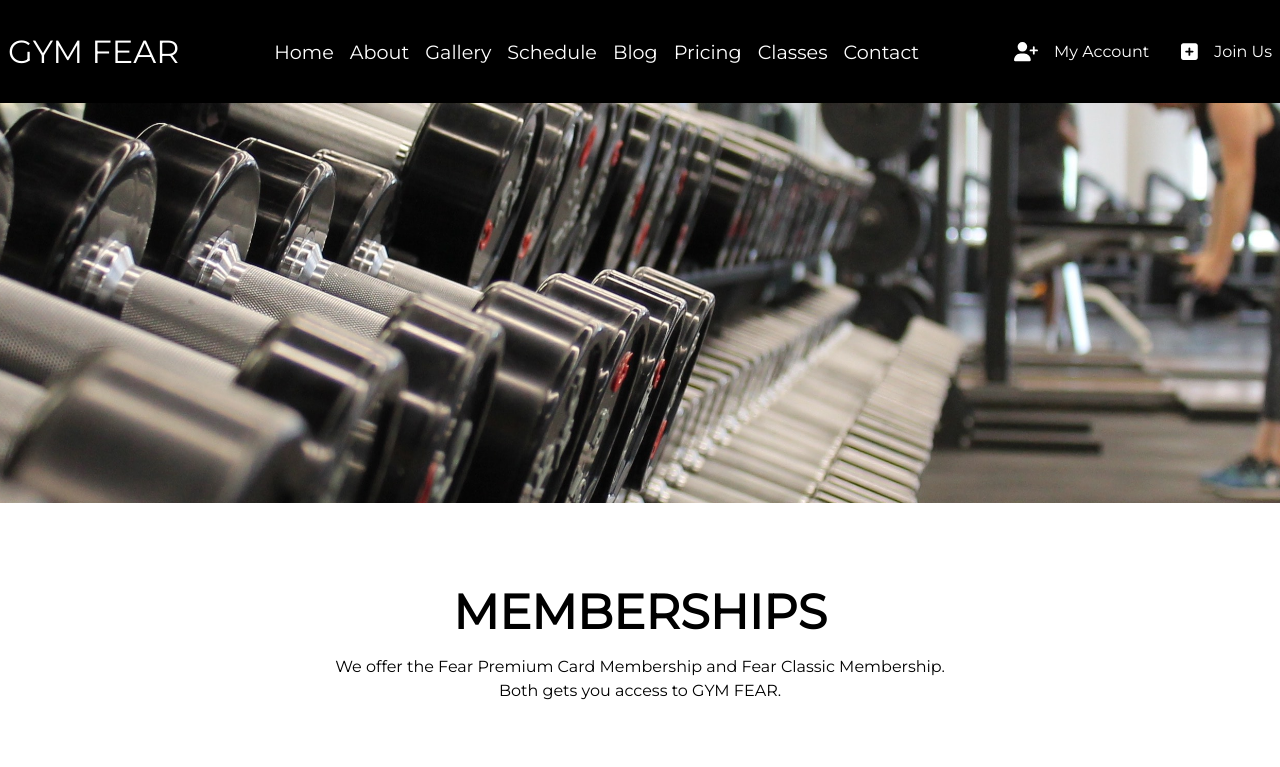
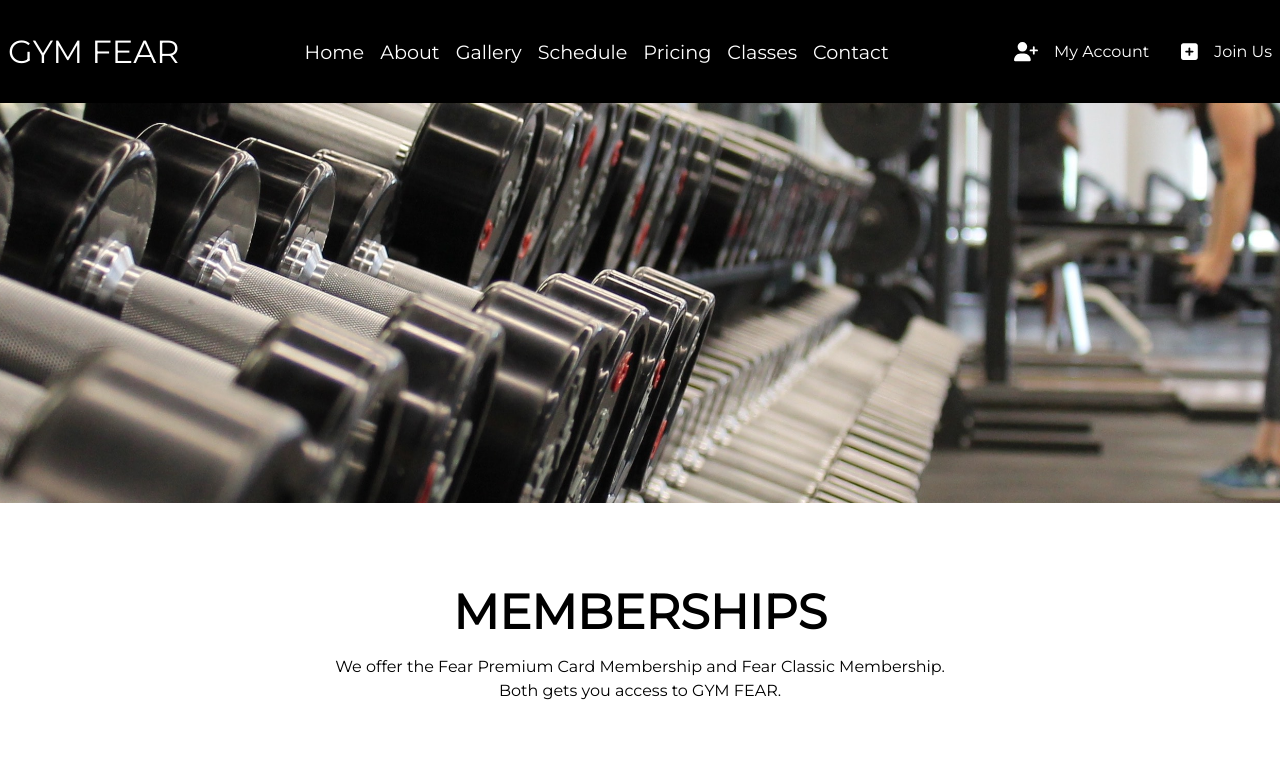
Before and after one commit to richardbvu/gym-fear, a React (Create React App) app: page / in a window 1280 px wide. Shown: the top 767 px of the page. Built offline with nearby package versions, Linux system fonts and the light colour scheme.

Commit message:
formatting

```diff
--- a/src/components/Nav.jsx
+++ b/src/components/Nav.jsx
@@ -1,13 +1,10 @@
 import { Link } from "react-router-dom";
-// import navCSS from "../index.css";
-// import Home from "../pages/Home";
 import { FontAwesomeIcon } from "@fortawesome/react-fontawesome";
 import { faUserPlus } from "@fortawesome/free-solid-svg-icons";
 import { faSquarePlus } from "@fortawesome/free-solid-svg-icons";
 
 const Nav = () => {
   return (
-    <>
     <nav className='nav aqua'>
       <div className='nav__container'>
         <div className='nav__logo'>
@@ -27,9 +24,6 @@ const Nav = () => {
           </Link>
           <Link className='nav__link' to='schedule'>
             Schedule
-            </Link>
-            <Link className='nav__link' to='blog'>
-              Blog
           </Link>
           <Link className='nav__link' to='pricing'>
             Pricing
@@ -57,7 +51,6 @@ const Nav = () => {
         </div>
       </div>
     </nav>
-    </>
   );
 };
 export default Nav;
```
Lines whose indentation alone changed are shown as unchanged.
